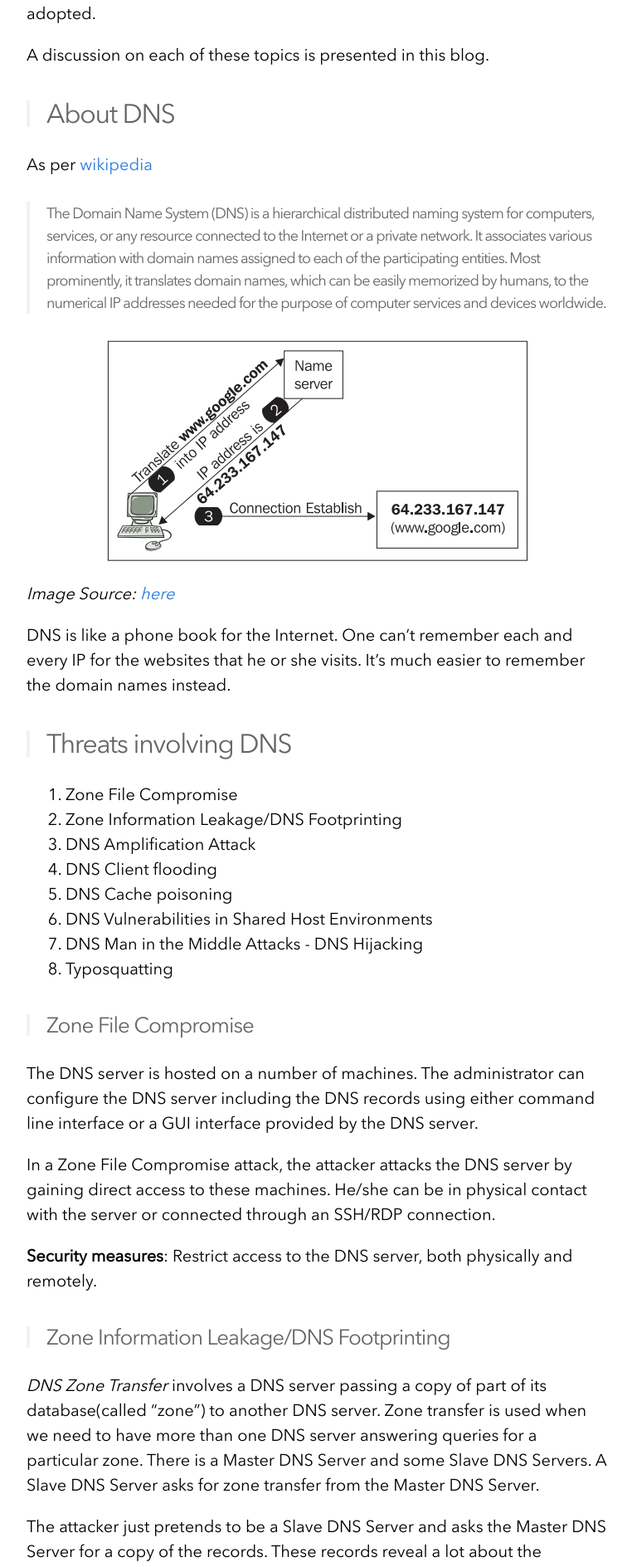
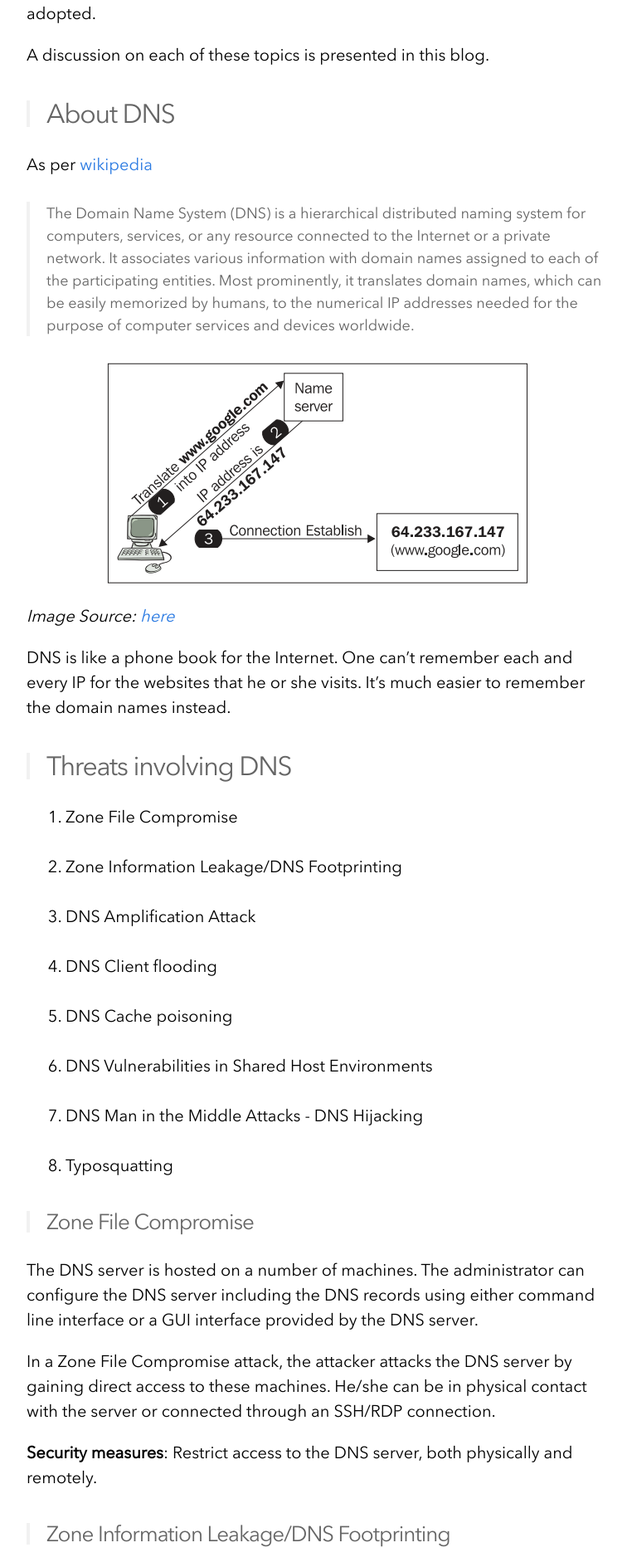
Before and after one commit to DhavalKapil/dhavalkapil.github.io, a Jekyll site: the page built from _posts/2015-09-08-DNS-Security.md, in a window 1280 px wide. Shown: the part 653-2541 px from the top of the page at 83% size, without its empty margins (258-1020 px from the left). Built offline with Jekyll 4.4.1, drawn with Linux system fonts in a browser that asks for light colours; nearby versions of some CDN libraries; comment, search, counter and statistics services are not loaded.

Commit message:
Added styling for li elements, fixed letter spacing and white-space

```diff
--- a/assets/css/main.css
+++ b/assets/css/main.css
@@ -277,7 +277,7 @@ a:visited { color: #205caa; }
   padding-left: 20px;
   font-size: 18px;
   opacity: .6;
-  letter-spacing: -1px;
+  letter-spacing: 0px;
   margin: 30px 0;
 }
 
@@ -300,9 +300,17 @@ pre,
   -moz-border-radius: 3px;
   border-radius: 3px;
   font-size: 18px;
-  white-space: pre-line;
   word-wrap: break-word;
   font-family: "Courier New" Courier monospace;
+}
+
+li {
+  margin-bottom: 30px;
+}
+
+li pre {
+  margin-top: 15px;
+  margin-bottom: 15px;
 }
 
 .post code { padding: 1px 5px; }
```
